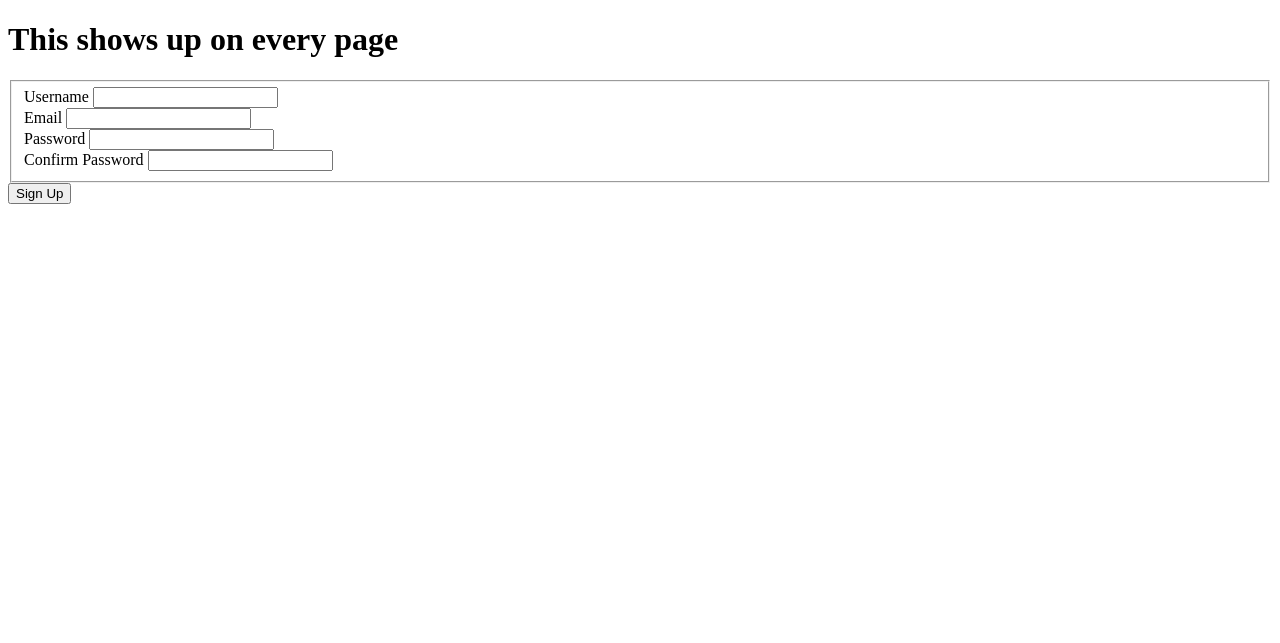
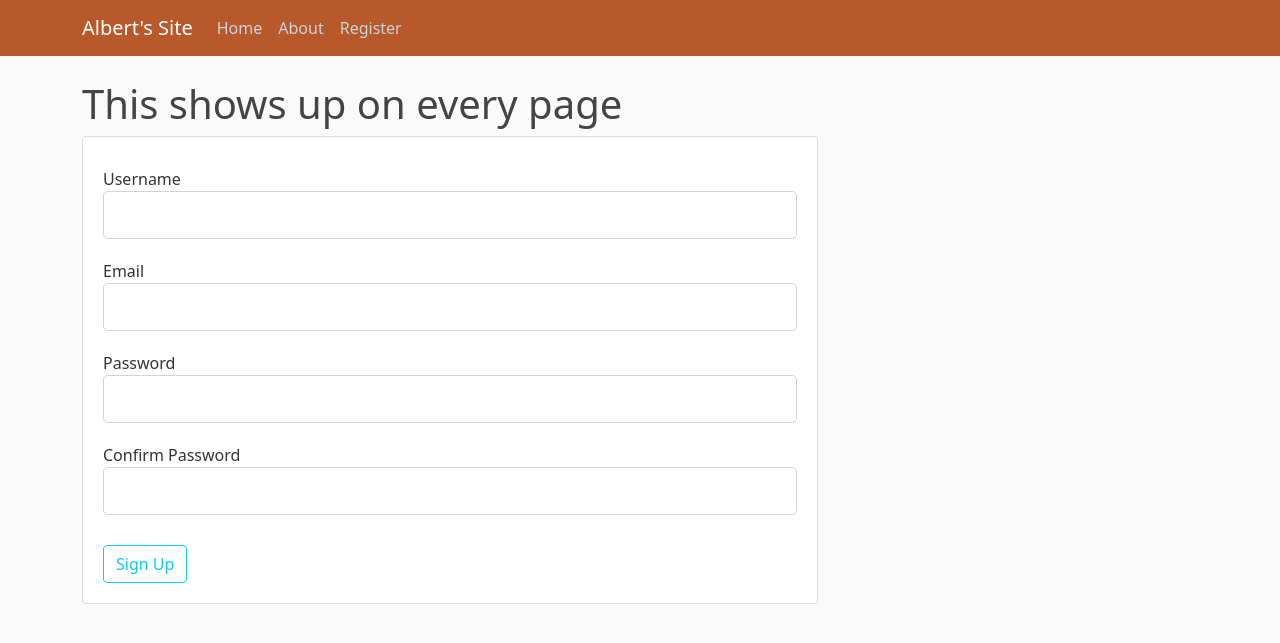
Before and after one commit to albytterc/flask-site, a Flask app: page /register in a window 1280 px wide. Shown: the top 643 px of the page. Run offline with Flask 2, Linux system fonts and the light colour scheme.

Commit message:
Added styling to site

```diff
--- /dev/null
+++ b/static/main.css
@@ -0,0 +1,84 @@
+body {
+  background: #fafafa;
+  color: #333333;
+  margin-top: 5rem;
+}
+
+h1, h2, h3, h4, h5, h6 {
+  color: #444444;
+}
+
+.bg-steel {
+  background-color: #b7592a;
+}
+
+.site-header .navbar-nav .nav-link {
+  color: #cbd5db;
+}
+
+.site-header .navbar-nav .nav-link:hover {
+  color: #ffffff;
+}
+
+.site-header .navbar-nav .nav-link.active {
+  font-weight: 500;
+}
+
+.content-section {
+  background: #ffffff;
+  padding: 10px 20px;
+  border: 1px solid #dddddd;
+  border-radius: 3px;
+  margin-bottom: 20px;
+}
+
+.article-title {
+  color: #444444;
+}
+
+a.article-title:hover {
+  color: #428bca;
+  text-decoration: none;
+}
+
+.article-content {
+  white-space: pre-line;
+}
+
+.article-img {
+  height: 65px;
+  width: 65px;
+  margin-right: 16px;
+}
+
+.article-metadata {
+  padding-bottom: 1px;
+  margin-bottom: 4px;
+  border-bottom: 1px solid #e3e3e3
+}
+
+.article-metadata a:hover {
+  color: #333;
+  text-decoration: none;
+}
+
+.article-svg {
+  width: 25px;
+  height: 25px;
+  vertical-align: middle;
+}
+
+.account-img {
+  height: 125px;
+  width: 125px;
+  margin-right: 20px;
+  margin-bottom: 16px;
+}
+
+.account-heading {
+  font-size: 2.5rem;
+}
+
+.form-group {
+  padding: 10px 0;
+}
--- a/templates/layout.html
+++ b/templates/layout.html
@@ -2,21 +2,49 @@
 <html>
 
 <head>
+  <!-- Required meta tags -->
+  <meta charset="utf-8">
+  <meta name="viewport" content="width=device-width, initial-scale=1">
+  <!-- Bootstrap CSS -->
+  <link href="https://cdn.jsdelivr.net/npm/bootstrap@5.0.2/dist/css/bootstrap.min.css" rel="stylesheet" integrity="sha384-EVSTQN3/azprG1Anm3QDgpJLIm9Nao0Yz1ztcQTwFspd3yD65VohhpuuCOmLASjC" crossorigin="anonymous">
+  <link rel="stylesheet" type="text/css" href="{{ url_for('static', filename='main.css') }}">
 </head>
 
 <body>
-  <h1>This shows up on every page</h1>
-  {% with messages = get_flashed_messages(with_categories=true) %}
-    {% if messages %}
-      {% for category, message in messages %}
-        <div class="alert alert-{{ category }}">
-          {{ message }}
+  <header class="site-header">
+    <nav class="navbar navbar-expand-md navbar-dark bg-steel fixed-top">
+      <div class="container">
+        <a class="navbar-brand mr-4" href="/">Albert's Site</a>
+        <button class="navbar-toggler" type="button" data-toggle="collapse" data-target="#navbarToggle" aria-controls="navbarToggle" aria-expanded="false" aria-label="Toggle navigation">
+          <span class="navbar-toggler-icon"></span>
+        </button>
+        <div class="collapse navbar-collapse" id="navbarToggle">
+          <div class="navbar-nav mr-auto">
+            <a class="nav-item nav-link" href="/">Home</a>
+            <a class="nav-item nav-link" href="/about">About</a>
+            <a class="nav-item nav-link" href="/register">Register</a>
+          </div>
         </div>
-      {% endfor %}
-    {% endif %}
-  {% endwith %}
-
-  {% block content %}{% endblock %}
+      </div>
+    </nav>
+  </header>
+  <main role="main" class="container">
+    {% with messages = get_flashed_messages() %}
+      {% if messages %}
+        <ul class="flashes">
+        {% for message in messages %}
+          <li>{{ message }}</li>
+        {% endfor %}
+        </ul>
+      {% endif %}
+    {% endwith %}
+    <div class="row">
+      <div class="col-md-8">
+        <h1>This shows up on every page</h1> {% block content %}{% endblock %}
+      </div>
+    </div>
+  </main>
+  <script src="https://cdn.jsdelivr.net/npm/bootstrap@5.0.2/dist/js/bootstrap.bundle.min.js" integrity="sha384-MrcW6ZMFYlzcLA8Nl+NtUVF0sA7MsXsP1UyJoMp4YLEuNSfAP+JcXn/tWtIaxVXM" crossorigin="anonymous"></script>
 </body>
 
 </html>
```
Also changed, not shown: site.db, test.db, 1 other file.
